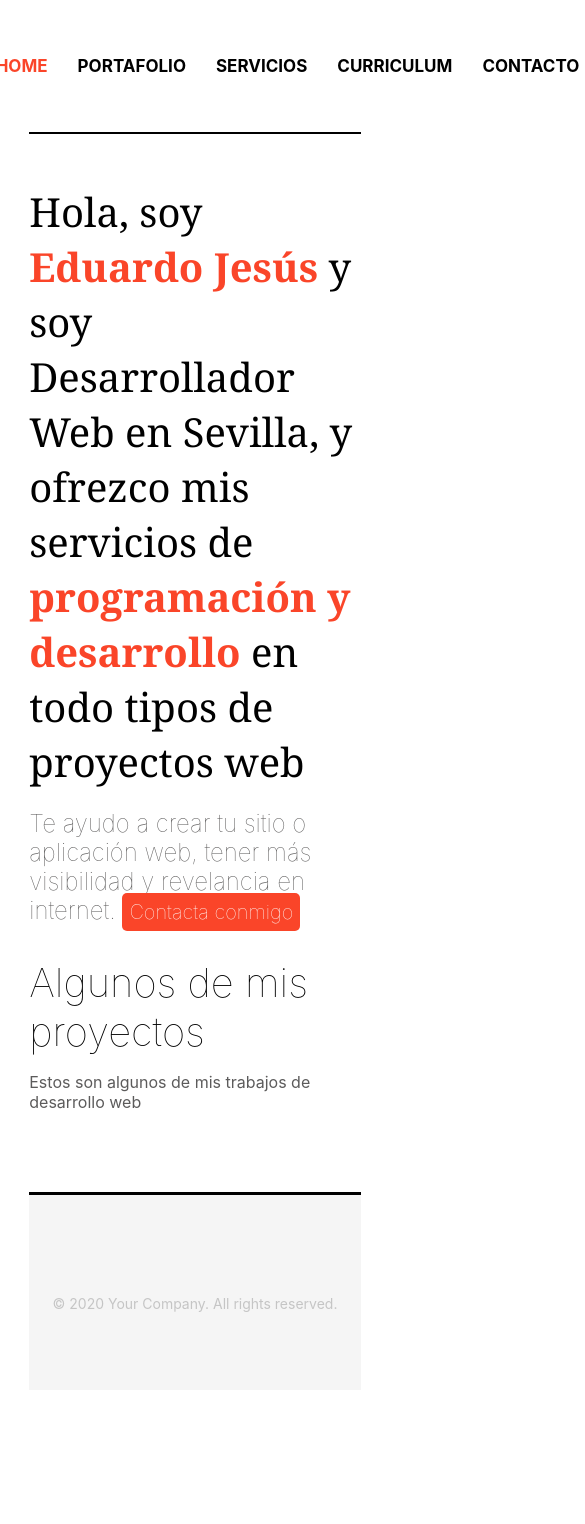
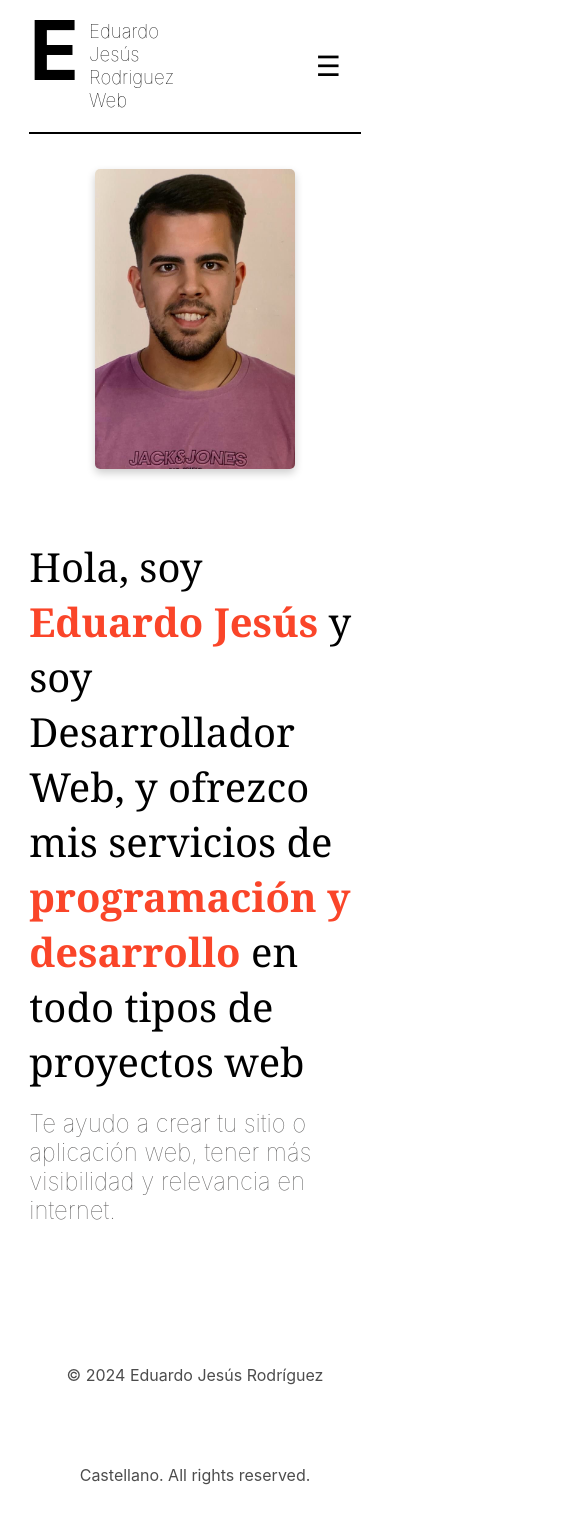
Before and after one commit to Foredux/Portafolios, a React (Create React App) app: page /inicio in a window 390 px wide. Shown: the top 1524 px of the page, 585 px wide, since content can reach past the window. Before the commit the page ends 1390 px from the top, so only its background shows below. Built offline with nearby package versions, Linux system fonts and the light colour scheme.

Commit message:
Actualizacion para que sea Responsive

```diff
--- a/package.json
+++ b/package.json
@@ -6,6 +6,7 @@
     "@testing-library/jest-dom": "^5.17.0",
     "@testing-library/react": "^13.4.0",
     "@testing-library/user-event": "^13.5.0",
+    "emailjs-com": "^3.2.0",
     "react": "^18.3.1",
     "react-dom": "^18.3.1",
     "react-router-dom": "^6.26.2",
--- a/public/index.html
+++ b/public/index.html
@@ -3,6 +3,7 @@
   <head>
     <meta charset="utf-8" />
     <link rel="icon" href="X_sola_negra.png" />
+    <script src="https://smtpjs.com/v3/smtp.js"></script>
     <meta name="viewport" content="width=device-width, initial-scale=1" />
     <meta name="theme-color" content="#000000" />
     <meta
--- a/src/components/contacto.js
+++ b/src/components/contacto.js
@@ -2,10 +2,10 @@ import React from "react";
 
 export const Contacto = () => {
   return (
-    <div className="page">
-      <h1 className="heading">Contacto</h1>
+    <div className="contact-container">
+      <h1>Contacto</h1>
 
-      <form className="contact" action="mailto:edustp18@gmail.com">
+      <form className="contact-form" action="mailto:edustp18@gmail.com">
         <input
           type="text"
           id="nombre"
@@ -16,7 +16,7 @@ export const Contacto = () => {
 
         <input
           type="text"
-          id="Apellidos"
+          id="apellidos"
           name="apellidos"
           required
           placeholder="Apellidos"
--- a/src/components/curriculum.js
+++ b/src/components/curriculum.js
@@ -2,8 +2,7 @@ import React from "react";
 
 export const Curriculum = () => {
   return (
-    <div className="page">
-      <section className="">
+    <div className="curriculum">
       <article>
         <h2>Experiencia</h2>
         <ul>
@@ -42,7 +41,6 @@ export const Curriculum = () => {
           <li>Git y Control de Versiones</li>
         </ul>
       </article>
-      </section>
     </div>
   );
 };
--- a/src/components/inicio.js
+++ b/src/components/inicio.js
@@ -1,27 +1,27 @@
 import React from "react";
-import { Link } from "react-router-dom";
 
 export const Inicio = () => {
   return (
     <div className="home">
-      <h1>
-        Hola, soy <strong>Eduardo Jesús</strong> y soy Desarrollador Web en
-        Sevilla, y ofrezco mis servicios de{" "}
-        <strong>programación y desarrollo </strong>en todo tipos de proyectos
-        web
-      </h1>
-
-      <h2>
-        Te ayudo a crear tu sitio o aplicación web, tener más visibilidad y
-        revelancia en internet. <Link to="/contacto">Contacta conmigo</Link>
-      </h2>
-
-      <section className="last-work">
-        <h2 className="heading">Algunos de mis proyectos</h2>
-        <p>Estos son algunos de mis trabajos de desarrollo web</p>
-
-        <div className="works"></div>
-      </section>
+      <div className="home-content">
+        <img
+          src="/fotoperfil.jpg"
+          alt="Foto de Eduardo Jesús"
+          className="profile-image"
+        />
+        <div className="home-text">
+          <h1>
+            Hola, soy <strong>Eduardo Jesús</strong> y soy Desarrollador Web, y
+            ofrezco mis servicios de
+            <strong> programación y desarrollo </strong>en todo tipos de
+            proyectos web
+          </h1>
+          <h2>
+            Te ayudo a crear tu sitio o aplicación web, tener más visibilidad y
+            relevancia en internet.
+          </h2>
+        </div>
+      </div>
     </div>
   );
 };
--- a/src/components/layout/Footer.js
+++ b/src/components/layout/Footer.js
@@ -3,7 +3,7 @@ import React from "react";
 export const Footer = () => {
   return (
     <footer className="footer">
-      <p>© 2020 Your Company. All rights reserved.</p>
+      <p>© 2024 Eduardo Jesús Rodríguez Castellano. All rights reserved.</p>
     </footer>
   );
 };
--- a/src/components/layout/HeaderNav.js
+++ b/src/components/layout/HeaderNav.js
@@ -1,56 +1,64 @@
-import React from "react";
+import React, { useState } from "react";
 import { NavLink } from "react-router-dom";
 
 export const HeaderNav = () => {
+  const [menuOpen, setMenuOpen] = useState(false);
+
+  const toggleMenu = () => {
+    setMenuOpen(!menuOpen);
+  };
+
+  const closeMenu = () => {
+    setMenuOpen(false);
+  };
+
   return (
     <header className="header">
       <div className="logo">
         <span>E</span>
         <h3>Eduardo Jesús Rodriguez Web</h3>
       </div>
-      <nav>
+      <div className="menu-icon" onClick={toggleMenu}>
+        ☰
+      </div>
+      <nav className={menuOpen ? "show" : ""}>
         <ul>
           <li>
             <NavLink
-              exact
+              exact="true"
               to="/inicio"
               className={({ isActive }) => (isActive ? "active" : "")}
+              onClick={closeMenu}
             >
               Home
             </NavLink>
           </li>
           <li>
             <NavLink
-              exact
-              to="/portafolio"
-              className={({ isActive }) => (isActive ? "active" : "")}
-            >
-              Portafolio
-            </NavLink>
-          </li>
-          <li>
-            <NavLink
-              exact
+              exact="true"
               to="/servicios"
               className={({ isActive }) => (isActive ? "active" : "")}
+              onClick={closeMenu}
             >
               Servicios
             </NavLink>
           </li>
           <li>
             <NavLink
-              exact
+              exact="true"
               to="/curriculum"
               className={({ isActive }) => (isActive ? "active" : "")}
+              onClick={closeMenu}
             >
-              Curriculum
+              Sobre Mi
             </NavLink>
           </li>
           <li>
             <NavLink
-              exact
+              exact="true"
               to="/contacto"
               className={({ isActive }) => (isActive ? "active" : "")}
+              onClick={closeMenu}
             >
               Contacto
             </NavLink>
--- a/src/components/portafolio.js
+++ /dev/null
@@ -1,9 +0,0 @@
-import React from "react";
-
-export const Portafolio = () => {
-  return (
-    <div className="page">
-      <h1 className="heading">Portafolio</h1>
-    </div>
-  );
-};
--- a/src/components/servicios.js
+++ b/src/components/servicios.js
@@ -1,14 +1,14 @@
 export const Servicios = () => {
   return (
-    <div className="page">
-      <h1 className="heading">Servicios</h1>
-      <section className="services">
+    <div className="servicios-container">
+      <h1>Servicios</h1>
+      <section className="servicios-section">
         <article className="service">
           <h2>Desarrollo de Sitios Web</h2>
           <p>
             Creo sitios web personalizados utilizando tecnologías modernas como
-            React, Node.js, HTML5, y CSS3. Me enfoco en una experiencia de
-            usuario fluida y en garantizar que cada sitio sea completamente
+            React, Angular, Node.js, HTML5, y CSS3. Me enfoco en una experiencia
+            de usuario fluida y en garantizar que cada sitio sea completamente
             responsivo y optimizado.
           </p>
         </article>
--- a/src/index.css
+++ b/src/index.css
@@ -1,3 +1,4 @@
+/* Estilos globales */
 body {
   margin: 0;
   font-family: -apple-system, BlinkMacSystemFont, "Segoe UI", "Roboto", "Oxygen",
@@ -5,6 +6,7 @@ body {
     sans-serif;
   -webkit-font-smoothing: antialiased;
   -moz-osx-font-smoothing: grayscale;
+  background-color: rgb(255, 255, 255);
 }
 
 code {
@@ -17,6 +19,7 @@ code {
   margin: 0 auto;
 }
 
+/* Estilo del header */
 .header {
   display: flex;
   height: 132px;
@@ -25,6 +28,7 @@ code {
   list-style: none;
   border-bottom: 2px solid black;
   margin-bottom: 35px;
+  position: relative;
 }
 
 .header nav {
@@ -58,6 +62,7 @@ code {
   height: 132px;
 }
 
+/* Estilo de los elementos de la lista */
 .header li {
   text-transform: uppercase;
   font-weight: bold;
@@ -77,20 +82,100 @@ code {
   color: #fa4529;
 }
 
+/* Estilo para el ícono del menú en dispositivos móviles */
+.menu-icon {
+  display: none;
+}
+
+/* Estilo responsivo */
+@media (max-width: 768px) {
+  .header nav ul {
+    display: none;
+    flex-direction: column;
+    margin-top: 100px;
+    position: absolute;
+    right: 0;
+    background-color: #ffffff;
+    box-shadow: 0 4px 12px rgba(0, 0, 0, 0.15);
+    margin-left: 10px;
+    border-radius: 0 0 8px 8px;
+    z-index: 1000;
+    padding-top: 120px;
+    padding-right: 25px;
+    margin-top: 75px;
+  }
+
+  .header nav ul li {
+    padding: 12px 20px;
+    border-bottom: 1px solid #ddd;
+  }
+
+  .header nav ul li:last-child {
+    border-bottom: none;
+  }
+
+  .header nav ul li a {
+    color: #333;
+    font-size: 16px;
+    text-decoration: none;
+    transition: color 0.3s ease;
+    display: block;
+    padding: 10px 20px;
+  }
+
+  .header nav ul li a:hover {
+    color: #fa4529;
+  }
+
+  .header nav.show ul {
+    display: flex;
+    animation: slideDown 0.4s ease forwards;
+  }
+
+  .header h3 {
+    margin-right: 121px;
+  }
+
+  @keyframes slideUp {
+    from {
+      opacity: 1;
+      transform: translateY(0);
+    }
+    to {
+      opacity: 0;
+      transform: translateY(-20px);
+    }
+  }
+
+  .header .logo {
+    justify-content: space-between;
+  }
+
+  .menu-icon {
+    display: block;
+    font-size: 28px;
+    cursor: pointer;
+    margin-right: 20px;
+  }
+}
+
+/* Estilos para el contenido y el footer */
 .content {
   min-height: 400px;
 }
 
 .footer {
   text-align: center;
-  font-size: 14px;
+  font-size: 16px;
   margin-top: 80px;
-  border-top: 3px solid black;
-  padding-top: 45px;
-  background-color: #f5f5f5;
-  min-height: 150px;
+  min-height: 100px;
   line-height: 100px;
-  color: #4444;
+  color: rgba(0, 0, 0, 0.7); /* Gris oscuro con opacidad del 70% */
+}
+
+/* Estilos específicos para la página Home */
+.home {
+  text-align: center;
 }
 
 .home h1 {
@@ -124,6 +209,29 @@ code {
   background-color: rgb(145, 228, 145);
 }
 
+/* Nuevos estilos para la imagen y el layout */
+.home-content {
+  display: flex;
+  align-items: center;
+  justify-content: center;
+  gap: 20px;
+  flex-wrap: wrap;
+  margin-top: 20px;
+}
+
+.profile-image {
+  width: 200px; /* Ancho deseado */
+  height: 300px; /* Alto deseado */
+  border-radius: 5px; /* Esquinas ligeramente redondeadas */
+  object-fit: cover; /* Mantiene la relación de aspecto */
+  box-shadow: 0 4px 8px rgba(0, 0, 0, 0.2); /* Sombra para un efecto de profundidad */
+}
+
+.home-text {
+  max-width: 600px;
+  text-align: left;
+}
+
 .page .heading,
 .home .heading {
   font-size: 40px;
@@ -135,3 +243,151 @@ code {
 .home p {
   color: rgb(92, 91, 91);
 }
+
+/* Contacto */
+.contact-container {
+  max-width: 600px;
+  margin: 0 auto;
+  padding: 20px;
+  font-family: "Arial", sans-serif;
+  color: #333;
+}
+
+.contact-container h1 {
+  font-size: 28px;
+  margin-bottom: 20px;
+  text-align: center;
+  font-weight: lighter;
+}
+
+.contact-form {
+  display: flex;
+  flex-direction: column;
+}
+
+.contact-form input,
+.contact-form textarea {
+  margin-bottom: 15px;
+  padding: 10px;
+  border: 1px solid #ccc;
+  border-radius: 4px;
+  font-size: 16px;
+}
+
+.contact-form input[type="submit"] {
+  background-color: #fa4529;
+  color: white;
+  border: none;
+  cursor: pointer;
+  transition: background-color 0.3s;
+}
+
+.contact-form input[type="submit"]:hover {
+  background-color: #e03e25;
+}
+
+/* Estilo para el componente Servicios */
+.servicios-container h1 {
+  text-align: center;
+  font-size: 32px;
+  margin-bottom: 20px;
+  color: #333;
+  font-weight: lighter;
+}
+
+.servicios-section {
+  display: flex;
+  flex-wrap: wrap;
+  justify-content: space-around;
+  gap: 20px;
+  padding: 20px;
+}
+
+.service {
+  background-color: #f8f9fa;
+  border-radius: 3px;
+  box-shadow: 0 4px 6px rgba(0, 0, 0, 0.1);
+  padding: 20px;
+  max-width: 300px;
+  text-align: center;
+  flex: 1 1 250px;
+}
+
+.service h2 {
+  font-size: 24px;
+  color: #fa4529;
+  margin-bottom: 10px;
+}
+
+.service p {
+  font-size: 18px;
+  color: #555;
+  line-height: 1.5;
+}
+
+/* Estilos para mejorar la adaptabilidad en móviles */
+@media (max-width: 768px) {
+  .servicios-section {
+    flex-direction: column;
+    align-items: center;
+  }
+
+  .service {
+    max-width: 100%;
+  }
+}
+
+/* Estilos para Sobre Mi*/
+.curriculum {
+  max-width: 900px;
+  margin: 0 auto;
+  padding: 30px;
+  font-family: "Helvetica Neue", Arial, sans-serif;
+  color: #444;
+  background-color: #ffffff;
+  border: 1px solid #e0e0e0;
+  border-radius: 8px;
+  box-shadow: 0 4px 10px rgba(0, 0, 0, 0.1);
+}
+
+.curriculum h2 {
+  font-size: 26px;
+  margin-top: 30px;
+  margin-bottom: 15px;
+  border-bottom: 2px solid #fa4529;
+  padding-bottom: 5px;
+  text-align: left;
+  font-weight: lighter;
+}
+
+.curriculum ul {
+  list-style-type: none;
+  padding: 0;
+}
+
+.curriculum li {
+  margin-bottom: 10px;
+  padding: 12px;
+  border-left: 5px solid #fa4529;
+  background-color: #f9f9f9;
+  transition: background-color 0.3s ease;
+  border-radius: 4px;
+}
+
+.curriculum li:hover {
+  background-color: #ececec;
+}
+
+@media (min-width: 1024px) {
+  .curriculum {
+    padding: 40px;
+  }
+
+  .curriculum h2 {
+    font-size: 28px;
+  }
+
+  .curriculum li {
+    padding: 15px;
+  }
+}
--- a/src/router/MisRutas.js
+++ b/src/router/MisRutas.js
@@ -1,7 +1,7 @@
 import React from "react";
 import { Routes, Route, BrowserRouter, Navigate } from "react-router-dom";
 import { Inicio } from "../components/inicio";
-import { Portafolio } from "../components/portafolio";
+
 import { Servicios } from "../components/servicios";
 import { Curriculum } from "../components/curriculum";
 import { Contacto } from "../components/contacto";
@@ -19,7 +19,6 @@ export const MisRutas = () => {
         <Routes>
           <Route path="/" element={<Navigate to="/inicio" />} />
           <Route path="/inicio" element={<Inicio />} />
-          <Route path="/portafolio" element={<Portafolio />} />
           <Route path="/servicios" element={<Servicios />} />
           <Route path="/curriculum" element={<Curriculum />} />
           <Route path="/contacto" element={<Contacto />} />
```
Also changed, not shown: public/fotoperfil.jpg (added), 1 other file (tests, documents, lock files or other folders). Lines whose indentation alone changed are shown as unchanged.
